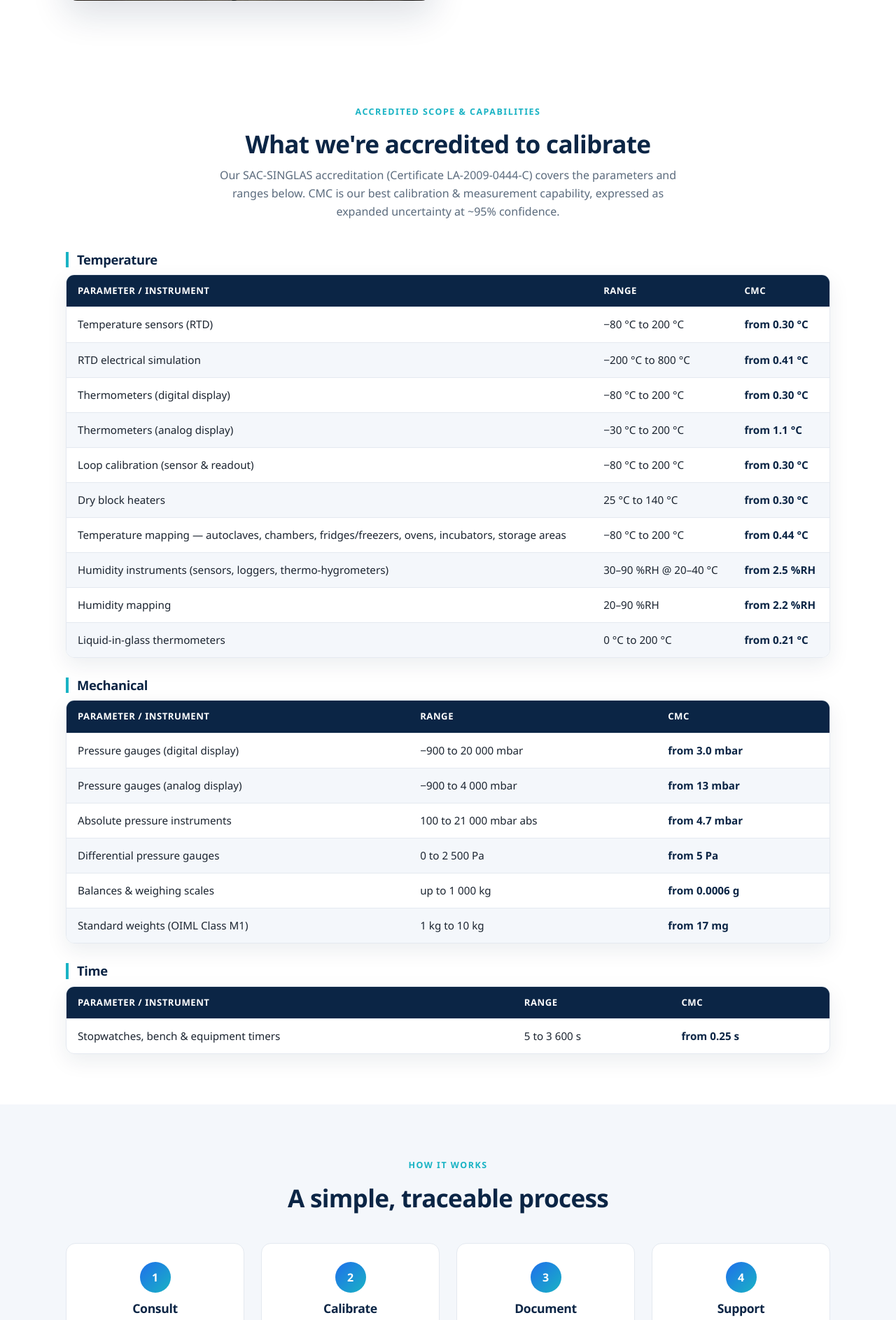
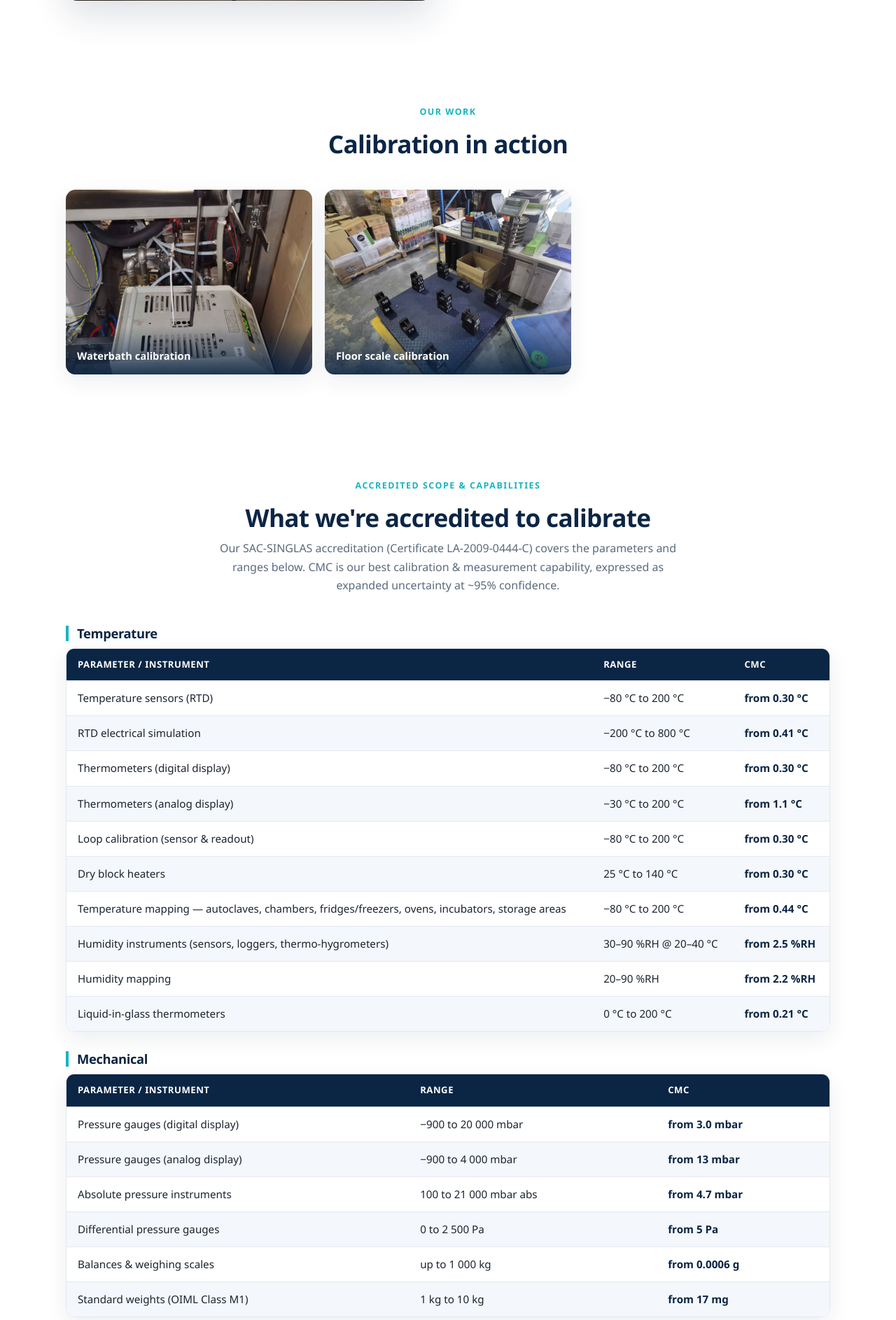
Before and after one commit to Roedil/KSAWebsite, a Flask app: page /services in a window 1280 px wide. Shown: the part 1711-3597 px from the top of the page at 70% size. Run offline with Flask 3, Linux system fonts and the light colour scheme.

Commit message:
Add Waterbath and Floor Scale calibration photos to services page

```diff
--- a/templates/services.html
+++ b/templates/services.html
@@ -59,6 +59,25 @@
 <section class="section">
   <div class="container">
     <div class="section-head">
+      <span class="eyebrow">Our Work</span>
+      <h2>Calibration in action</h2>
+    </div>
+    <div class="gallery">
+      <figure>
+        <img src="{{ url_for('static', filename='img/photos/temperature-rtd.jpg') }}" alt="RTD temperature sensor calibration">
+        <figcaption>Waterbath calibration</figcaption>
+      </figure>
+      <figure>
+        <img src="{{ url_for('static', filename='img/photos/floorscale.jpg') }}" alt="Floor scale calibration and verification">
+        <figcaption>Floor scale calibration</figcaption>
+      </figure>
+    </div>
+  </div>
+</section>
+
+<section class="section">
+  <div class="container">
+    <div class="section-head">
       <span class="eyebrow">Accredited Scope &amp; Capabilities</span>
       <h2>What we're accredited to calibrate</h2>
       <p>Our SAC-SINGLAS accreditation (Certificate {{ company.sac_no }}) covers the
```
Also changed, not shown: static/img/photos/floorscale.jpg (added), static/img/photos/temperature-rtd.jpg (added).
